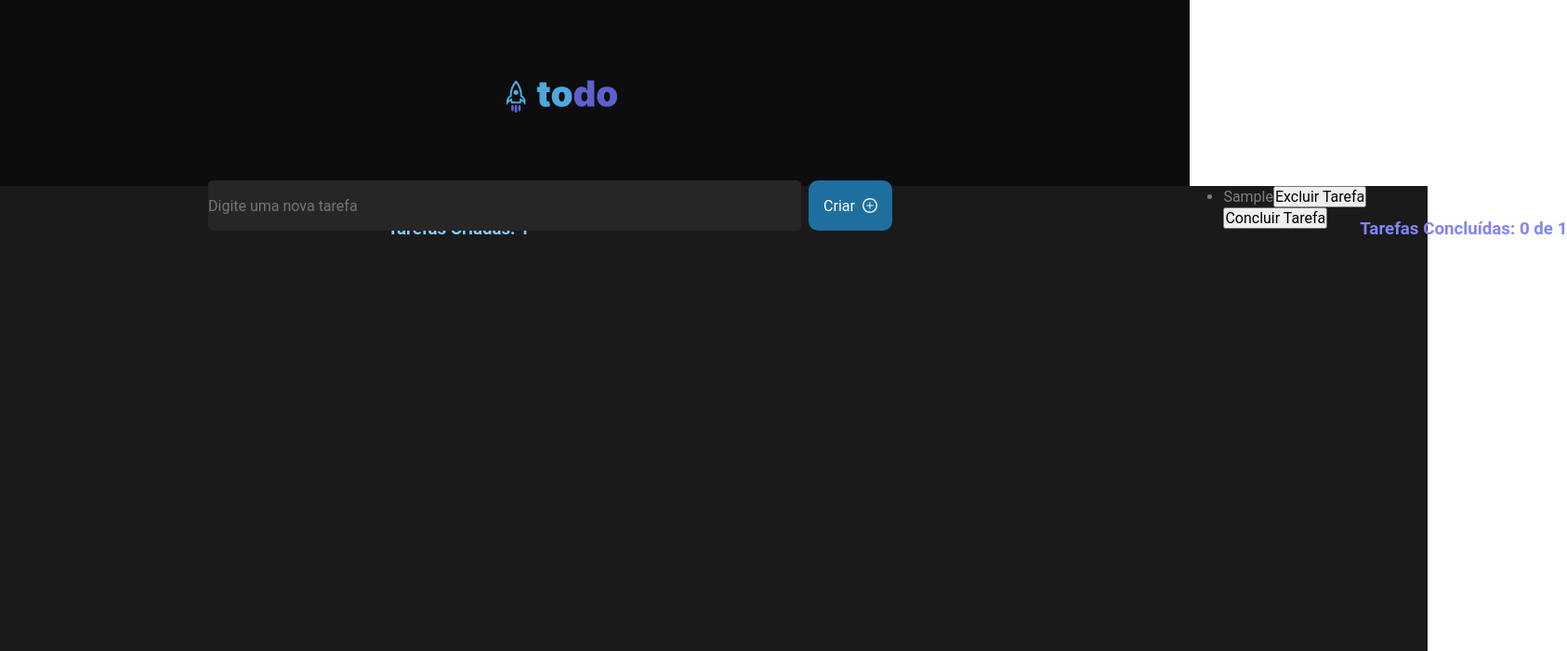
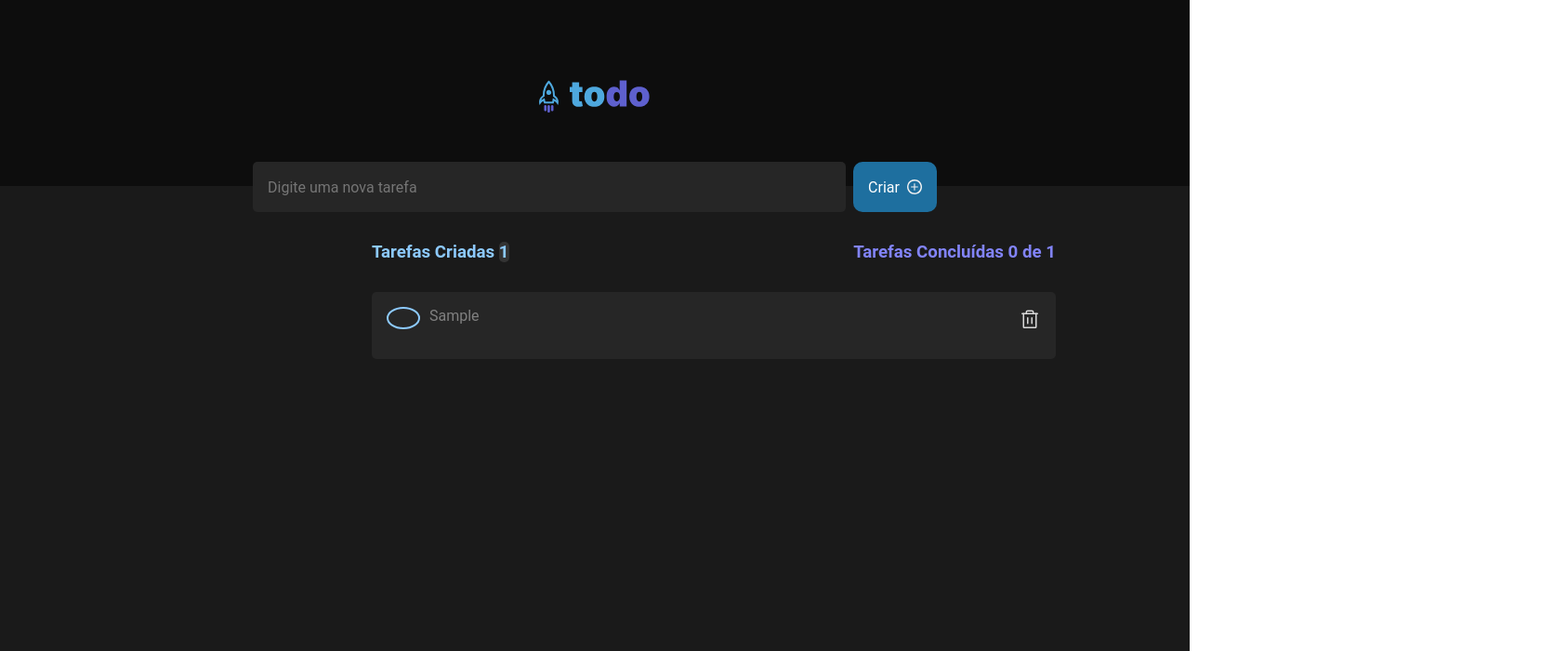
Before and after one commit to Alberto21-boop/todo-list, a React (Vite) app: page / in a window 1280 px wide. Both pictures are taken after typing "Sample" into the empty fields and a click on the button "Criar". Shown: the top 700 px of the page at 93% size, 1686 px wide, since content can reach past the window. Built offline with nearby package versions, Linux system fonts and the light colour scheme.

Commit message:
second commit

```diff
--- a/index.html
+++ b/index.html
@@ -2,9 +2,8 @@
 <html lang="en">
   <head>
     <meta charset="UTF-8" />
-    <link rel="icon" type="image/svg+xml" href="/vite.svg" />
     <meta name="viewport" content="width=device-width, initial-scale=1.0" />
-    <title>Vite + React + TS</title>
+    <title>Task List</title>
   </head>
   <body>
     <div id="root"></div>
--- a/package.json
+++ b/package.json
@@ -10,6 +10,7 @@
     "preview": "vite preview"
   },
   "dependencies": {
+    "phosphor-react": "^1.4.1",
     "react": "^18.2.0",
     "react-dom": "^18.2.0"
   },
--- a/src/components/Body.module.css
+++ b/src/components/Body.module.css
@@ -4,9 +4,8 @@
   gap: 8px;
   display: flex;
   justify-content: center;
-  position: absolute;
-  top: 23%;
-  right: 25%;
+  padding: 0 24px;
+  margin-top: -36px;
 }
 
 input {
@@ -16,6 +15,7 @@ input {
   background: var(--gray-500);
   border: none;
   margin-top: 10px;
+  padding: 0 16px;
 }
 
 button[type="submit"] {
--- a/src/components/Header.module.css
+++ b/src/components/Header.module.css
@@ -9,9 +9,7 @@
 }
 
 .imageOne {
-  width: 126px;
   height: 46px;
-  margin-right: 70px;
   display: flex;
   align-items: center;
   justify-content: center;
--- a/src/components/TaskList.module.css
+++ b/src/components/TaskList.module.css
@@ -1,21 +1,10 @@
 .body {
   background: var(--gray-600);
   display: flex;
-  justify-content: center;
-
-  width: 1536px;
+  width: 100%;
   height: 500px;
-
+  flex-direction: column;
   color: var(--gray-300);
-}
-
-hr {
-  border-color: var(--gray-300);
-  width: 730px;
-
-  margin-top: -px;
-  margin-left: -1350px;
-  margin-bottom: 75px;
 }
 
 .clipImage {
@@ -28,9 +17,22 @@ hr {
   flex-direction: column;
   align-items: center;
   justify-content: center;
-  gap: 5px;
+  gap: 15px;
+  /*border-top: 1px solid var(--gray-300);*/
+  /* margin-left: 610px; */
+  margin: 0 32px;
+}
+.notTasks {
+  display: flex;
+  flex-direction: column;
+  align-items: center;
+  justify-content: center;
+  margin-top: 24px;
+}
 
-  margin-left: 610px;
+hr {
+  width: 735px;
+  border-color: var(--gray-600);
 }
 
 strong {
@@ -43,13 +45,13 @@ p {
 }
 
 .accountants {
-  width: 100%;
+  width: 800px;
   display: flex;
   justify-content: space-between;
-
-  margin-top: 35px;
-  margin-left: 417px;
-  margin-right: -370px;
+  max-width: 1280px;
+  padding: 0 32px;
+  margin: 32px 0;
+  margin-left: 368px;
 }
 
 .firstH3 {
@@ -59,3 +61,71 @@ p {
 .secondH3 {
   color: var(--purple);
 }
+
+.taskCount {
+  width: 20px;
+  height: 20px;
+  background: var(--gray-400);
+  border-radius: 5px;
+}
+
+.taskItem {
+  width: 736px;
+  height: 72px;
+  border-radius: 5px;
+  display: flex;
+  align-items: center;
+  background: var(--gray-500);
+  margin-bottom: 10px;
+
+  margin-left: 400px;
+}
+
+.taskText {
+  display: flex;
+  justify-content: space-between;
+  align-items: center;
+  flex-grow: 1;
+  margin: 0px 10px; /* Espaçamento entre o checkbox e o ícone de lixeira */
+  margin-top: -20px;
+  line-height: 16px;
+}
+
+input[type="radio"] {
+  width: 24px;
+  height: 24px;
+  margin-top: -16px;
+  margin-left: 16px;
+  appearance: none;
+  border-radius: 5px;
+  border-radius: 50%;
+  border: 2px solid var(--alice-blue);
+  outline: none;
+  background-color: var(--gray-500);
+}
+
+input[type="radio"]:checked {
+  background-color: var(--purple);
+  border-color: var(--purple);
+}
+
+input[type="radio"]:checked + .taskText {
+  text-decoration: line-through;
+  color: var(--gray-400);
+}
+
+button {
+  background: none;
+  border: none;
+  cursor: pointer;
+}
+
+.trash {
+  width: 24px;
+  height: 24px;
+
+  margin-top: -16px;
+  margin-right: 16px;
+
+  color: var(--gray-200);
+}
--- a/src/components/TaskList.tsx
+++ b/src/components/TaskList.tsx
@@ -2,6 +2,7 @@ import { useState } from "react";
 import { Body } from "./Body";
 import styles from "./TaskList.module.css";
 import clip from "../assets/Clipboard.svg";
+import { Trash } from "phosphor-react";
 
 export function TaskList() {
   const [tasks, setTasks] = useState<string[]>([]);
@@ -33,9 +34,12 @@ export function TaskList() {
       />
 
       <div className={styles.accountants}>
-        <h3 className={styles.firstH3}>Tarefas Criadas: {tasks.length}</h3>
+        <h3 className={styles.firstH3}>
+          Tarefas Criadas{" "}
+          <span className={styles.taskCount}>{tasks.length}</span>
+        </h3>
         <h3 className={styles.secondH3}>
-          Tarefas Concluídas:{" "}
+          Tarefas Concluídas{" "}
           {tasks.length > 0 ? `${completedTasks.length} de ${tasks.length}` : 0}
         </h3>
       </div>
@@ -44,13 +48,16 @@ export function TaskList() {
         <div>
           <ul>
             {tasks.map((task: string, index: number) => (
-              <li key={index}>
-                {task}
+              <li key={index} className={styles.taskItem}>
+                <input
+                  className={styles.list}
+                  type="radio"
+                  checked={completedTasks.includes(task)}
+                  onChange={() => handleCompleteTask(index)}
+                />
+                <span className={styles.taskText}>{task}</span>
                 <button onClick={() => handleDeleteTask(index)}>
-                  Excluir Tarefa
-                </button>
-                <button onClick={() => handleCompleteTask(index)}>
-                  Concluir Tarefa
+                  <Trash className={styles.trash} size={24} />
                 </button>
               </li>
             ))}
@@ -59,7 +66,7 @@ export function TaskList() {
       ) : (
         <div className={styles.dowElements}>
           <hr />
-          <div>
+          <div className={styles.notTasks}>
             <img className={styles.clipImage} src={clip} alt="" />
             <strong>Você ainda não tem tarefas cadastradas</strong>
             <p>Crie tarefas e organize seus itens a fazer</p>
```
Also changed, not shown: nota.txt (added), 1 other file (tests, documents, lock files or other folders).
